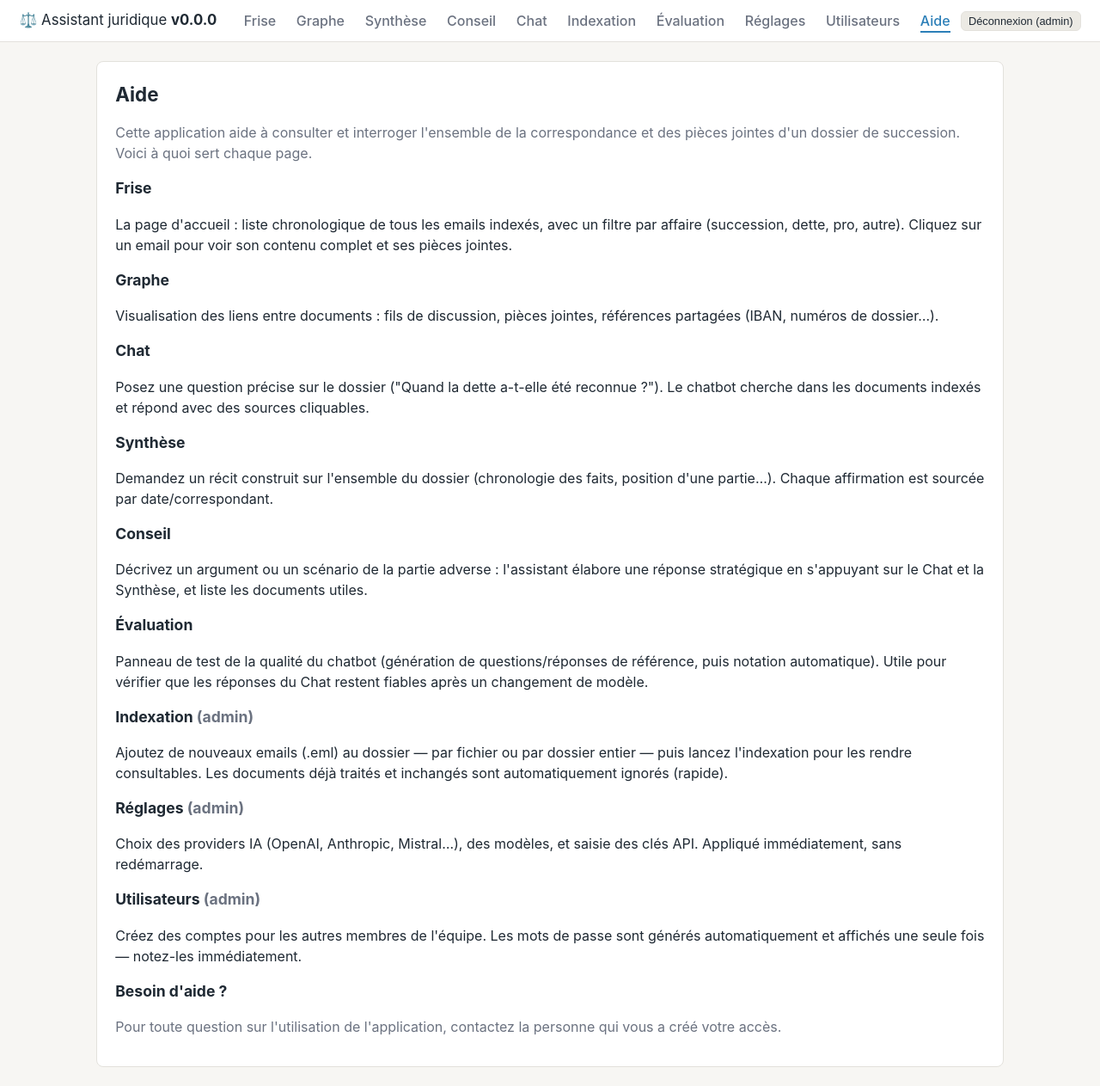
After one commit to denismolin/attorney-public, a Flask app: page /aide in a window 1280 px wide. The commit adds this page. Shown: the whole page at 86% size. Run offline with Flask 3, Linux system fonts and the light colour scheme; a user stored in the database is signed in; some libraries are stand-ins or nearby versions.

Commit message:
Show app version instead of case name; sanitize provider error messages
Replaces the hardcoded "Assistant juridique — Succession DUPONT" title
(page titles + header brand) with a version number sourced from a new
VERSION file at the repo root, read once into config.APP_VERSION and
injected into every template via the existing sv context processor.
Case-name references used as actual case content (classifier keywords,
LLM system prompts, example queries) are untouched — only the app's
own branding changed.

Also fixes a narrow API key leak found while auditing for this: OpenAI's
SDK includes a masked fragment of the configured key (e.g.
"sk-test-***...7890") in its own 401 error messages, which
_fetch_models_for_provider returned verbatim to the browser via
/api/eval/models, /api/chat/models, and /api/settings/test. Added
_sanitize_provider_error() to strip any key-shaped substring before the
error reaches the client. Confirmed Anthropic/Mistral don't have this
issue, and that public_dict() (backing /api/settings) already only
exposes last-4-char hints, never full keys.

Adds a new /aide page (Help) with a plain-language explanation of what
each page does, admin-only sections hidden for regular users — linked
from the nav bar for all logged-in users.

Co-Authored-By: Claude Sonnet 5 <noreply@anthropic.com>

```diff
--- a/app.py
+++ b/app.py
@@ -15,6 +15,7 @@ from __future__ import annotations
 import functools
 import hashlib
 import os
+import re
 import secrets
 from pathlib import Path
 
@@ -44,7 +45,7 @@ import eval_state
 import graph_state
 import indexer
 import state
-from config import GENERATED_DIR, SOURCE_DIR, UPLOADS_DIR, cfg
+from config import APP_VERSION, GENERATED_DIR, SOURCE_DIR, UPLOADS_DIR, cfg
 from parsing.cleaner import clean_body
 from parsing.eml_parser import parse_eml
 from rag.index import heartbeat_ok
@@ -62,7 +63,7 @@ _STATIC_VERSION = str(int(os.environ.get("BUILD_TIME", __import__("time").time()
 
 @app.context_processor
 def inject_static_version():
-    return {"sv": _STATIC_VERSION}
+    return {"sv": _STATIC_VERSION, "app_version": APP_VERSION}
 if not os.environ.get("FLASK_SECRET_KEY"):
     print("[auth] FLASK_SECRET_KEY absente : clé de session éphémère générée "
           "(les connexions ne survivront pas à un redémarrage).")
@@ -506,6 +507,12 @@ def chat_page():
     )
 
 
+@app.route("/aide")
+@login_required
+def aide_page():
+    return render_template("aide.html")
+
+
 @app.route("/api/chat", methods=["POST"])
 @login_required
 def api_chat():
@@ -696,6 +703,17 @@ def eval_page():
     )
 
 
+_KEY_FRAGMENT_RE = re.compile(r"\b[\w-]*\*{2,}[\w-]*\b|\bsk-[\w-]{6,}\b")
+
+
+def _sanitize_provider_error(message: str) -> str:
+    """Retire toute sous-chaîne ressemblant à une clé API (même partiellement
+    masquée) des messages d'erreur remontés par les SDK provider avant de les
+    renvoyer au client — certains SDK (OpenAI) incluent un fragment de la clé
+    dans le message d'erreur 401."""
+    return _KEY_FRAGMENT_RE.sub("[clé masquée]", message)
+
+
 def _fetch_models_for_provider(provider: str) -> tuple[list[str], str | None]:
     """Retourne (liste_modèles, erreur_ou_None) pour un provider donné."""
     provider = provider.lower()
@@ -727,7 +745,7 @@ def _fetch_models_for_provider(provider: str) -> tuple[list[str], str | None]:
                 data = client.models.list().data
                 models = [m.id for m in data]
     except Exception as exc:
-        return [], str(exc)
+        return [], _sanitize_provider_error(str(exc))
     return models, None
 
 
--- a/config.py
+++ b/config.py
@@ -15,6 +15,7 @@ from dotenv import load_dotenv
 
 # Racine du projet (ce fichier est à la racine).
 ROOT = Path(__file__).resolve().parent
+APP_VERSION = (ROOT / "VERSION").read_text(encoding="utf-8").strip() if (ROOT / "VERSION").exists() else "0.0.0"
 # data/ se scinde en deux racines indépendantes (configurables via .env) :
 #   - SOURCE_DIR    : entrée fournie par l'utilisateur (emails "mails de */", uploads/).
 #   - GENERATED_DIR : sorties techniques (PJ extraites, texte OCR, SQLite, settings.json).
--- a/templates/admin.html
+++ b/templates/admin.html
@@ -1,6 +1,6 @@
 {% extends "base.html" %}
 {% block nav_admin %}active{% endblock %}
-{% block title %}Indexation — Succession DUPONT{% endblock %}
+{% block title %}Indexation — Assistant juridique v{{ app_version }}{% endblock %}
 
 {% block content %}
 <div class="panel">
--- a/templates/admin_users.html
+++ b/templates/admin_users.html
@@ -1,6 +1,6 @@
 {% extends "base.html" %}
 {% block nav_admin_users %}active{% endblock %}
-{% block title %}Utilisateurs — Succession DUPONT{% endblock %}
+{% block title %}Utilisateurs — Assistant juridique v{{ app_version }}{% endblock %}
 
 {% block content %}
 <div class="panel">
--- a/templates/advisor.html
+++ b/templates/advisor.html
@@ -1,5 +1,5 @@
 {% extends "base.html" %}
-{% block title %}Conseil — Succession DUPONT{% endblock %}
+{% block title %}Conseil — Assistant juridique v{{ app_version }}{% endblock %}
 {% block nav_advisor %}active{% endblock %}
 
 {% block content %}
--- /dev/null
+++ b/templates/aide.html
@@ -0,0 +1,80 @@
+{% extends "base.html" %}
+{% block nav_aide %}active{% endblock %}
+{% block title %}Aide — Assistant juridique v{{ app_version }}{% endblock %}
+
+{% block content %}
+<div class="panel">
+  <h1>Aide</h1>
+  <p class="muted">
+    Cette application aide à consulter et interroger l'ensemble de la correspondance
+    et des pièces jointes d'un dossier de succession. Voici à quoi sert chaque page.
+  </p>
+
+  <h2>Frise</h2>
+  <p>
+    La page d'accueil : liste chronologique de tous les emails indexés, avec un
+    filtre par affaire (succession, dette, pro, autre). Cliquez sur un email pour
+    voir son contenu complet et ses pièces jointes.
+  </p>
+
+  <h2>Graphe</h2>
+  <p>
+    Visualisation des liens entre documents : fils de discussion, pièces jointes,
+    références partagées (IBAN, numéros de dossier…).
+  </p>
+
+  <h2>Chat</h2>
+  <p>
+    Posez une question précise sur le dossier ("Quand la dette a-t-elle été
+    reconnue ?"). Le chatbot cherche dans les documents indexés et répond avec des
+    sources cliquables.
+  </p>
+
+  <h2>Synthèse</h2>
+  <p>
+    Demandez un récit construit sur l'ensemble du dossier (chronologie des faits,
+    position d'une partie…). Chaque affirmation est sourcée par date/correspondant.
+  </p>
+
+  <h2>Conseil</h2>
+  <p>
+    Décrivez un argument ou un scénario de la partie adverse : l'assistant élabore
+    une réponse stratégique en s'appuyant sur le Chat et la Synthèse, et liste les
+    documents utiles.
+  </p>
+
+  <h2>Évaluation</h2>
+  <p>
+    Panneau de test de la qualité du chatbot (génération de questions/réponses de
+    référence, puis notation automatique). Utile pour vérifier que les réponses du
+    Chat restent fiables après un changement de modèle.
+  </p>
+
+  {% if current_user.role == 'admin' %}
+  <h2>Indexation <span class="muted">(admin)</span></h2>
+  <p>
+    Ajoutez de nouveaux emails (.eml) au dossier — par fichier ou par dossier entier
+    — puis lancez l'indexation pour les rendre consultables. Les documents déjà
+    traités et inchangés sont automatiquement ignorés (rapide).
+  </p>
+
+  <h2>Réglages <span class="muted">(admin)</span></h2>
+  <p>
+    Choix des providers IA (OpenAI, Anthropic, Mistral…), des modèles, et saisie des
+    clés API. Appliqué immédiatement, sans redémarrage.
+  </p>
+
+  <h2>Utilisateurs <span class="muted">(admin)</span></h2>
+  <p>
+    Créez des comptes pour les autres membres de l'équipe. Les mots de passe sont
+    générés automatiquement et affichés une seule fois — notez-les immédiatement.
+  </p>
+  {% endif %}
+
+  <h2>Besoin d'aide ?</h2>
+  <p class="muted">
+    Pour toute question sur l'utilisation de l'application, contactez la personne
+    qui vous a créé votre accès.
+  </p>
+</div>
+{% endblock %}
--- a/templates/base.html
+++ b/templates/base.html
@@ -3,12 +3,12 @@
 <head>
   <meta charset="utf-8">
   <meta name="viewport" content="width=device-width, initial-scale=1">
-  <title>{% block title %}Assistant juridique — Succession DUPONT{% endblock %}</title>
+  <title>{% block title %}Assistant juridique v{{ app_version }}{% endblock %}</title>
   <link rel="stylesheet" href="{{ url_for('static', filename='style.css') }}">
 </head>
 <body>
   <header class="topbar">
-    <div class="brand">⚖️ Assistant juridique — <strong>Succession DUPONT</strong></div>
+    <div class="brand">⚖️ Assistant juridique <strong>v{{ app_version }}</strong></div>
     <nav>
       <a href="{{ url_for('index') }}" class="{% block nav_timeline %}{% endblock %}">Frise</a>
       <a href="{{ url_for('graph_page') }}" class="{% block nav_graph %}{% endblock %}">Graphe</a>
@@ -23,6 +23,7 @@
       <a href="{{ url_for('settings_page') }}" class="{% block nav_settings %}{% endblock %}">Réglages</a>
       <a href="{{ url_for('admin_users_page') }}" class="{% block nav_admin_users %}{% endblock %}">Utilisateurs</a>
       {% endif %}
+      <a href="{{ url_for('aide_page') }}" class="{% block nav_aide %}{% endblock %}">Aide</a>
     </nav>
     {% if current_user.is_authenticated %}
     <form method="post" action="{{ url_for('logout') }}" style="margin:0;">
--- a/templates/chat.html
+++ b/templates/chat.html
@@ -1,6 +1,6 @@
 {% extends "base.html" %}
 {% block nav_chat %}active{% endblock %}
-{% block title %}Chat — Succession DUPONT{% endblock %}
+{% block title %}Chat — Assistant juridique v{{ app_version }}{% endblock %}
 
 {% block content %}
 <div class="panel">
--- a/templates/email.html
+++ b/templates/email.html
@@ -1,5 +1,5 @@
 {% extends "base.html" %}
-{% block title %}{{ doc.subject }} — Succession DUPONT{% endblock %}
+{% block title %}{{ doc.subject }} — Assistant juridique v{{ app_version }}{% endblock %}
 
 {% block content %}
 <div class="panel">
--- a/templates/eval.html
+++ b/templates/eval.html
@@ -1,6 +1,6 @@
 {% extends "base.html" %}
 {% block nav_eval %}active{% endblock %}
-{% block title %}Évaluation RAG — Succession DUPONT{% endblock %}
+{% block title %}Évaluation RAG — Assistant juridique v{{ app_version }}{% endblock %}
 
 {% block content %}
 <div class="panel">
--- a/templates/graph.html
+++ b/templates/graph.html
@@ -1,5 +1,5 @@
 {% extends "base.html" %}
-{% block title %}Graphe de connaissance — Succession DUPONT{% endblock %}
+{% block title %}Graphe de connaissance — Assistant juridique v{{ app_version }}{% endblock %}
 {% block nav_graph %}active{% endblock %}
 
 {% block content %}
--- a/templates/login.html
+++ b/templates/login.html
@@ -3,7 +3,7 @@
 <head>
   <meta charset="utf-8">
   <meta name="viewport" content="width=device-width, initial-scale=1">
-  <title>Connexion — Succession DUPONT</title>
+  <title>Connexion — Assistant juridique v{{ app_version }}</title>
   <link rel="stylesheet" href="{{ url_for('static', filename='style.css') }}">
 </head>
 <body>
--- a/templates/settings.html
+++ b/templates/settings.html
@@ -1,6 +1,6 @@
 {% extends "base.html" %}
 {% block nav_settings %}active{% endblock %}
-{% block title %}Réglages — Succession DUPONT{% endblock %}
+{% block title %}Réglages — Assistant juridique v{{ app_version }}{% endblock %}
 
 {% block content %}
 <div class="panel">
--- a/templates/synthesis.html
+++ b/templates/synthesis.html
@@ -1,5 +1,5 @@
 {% extends "base.html" %}
-{% block title %}Synthèse — Succession DUPONT{% endblock %}
+{% block title %}Synthèse — Assistant juridique v{{ app_version }}{% endblock %}
 {% block nav_synthesis %}active{% endblock %}
 
 {% block content %}
```
Also changed, not shown: 1 other file.
